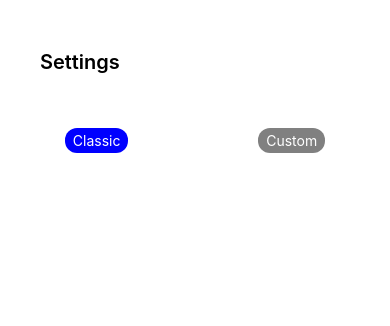
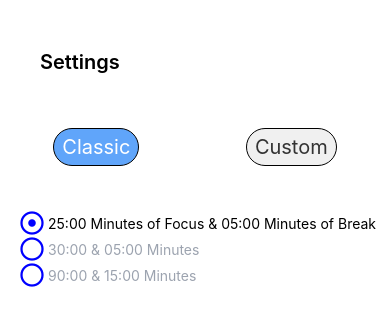
Before and after one commit to SorraimiRivas/to-modoro, a React Native app: screen /Timer in a window 390 px wide. Shown: the top 326 px of the page. Built offline with nearby package versions, Linux system fonts and the light colour scheme.

Commit message:
add: implemented radio button and time changes from settings

```diff
--- a/App.tsx
+++ b/App.tsx
@@ -1,8 +1,6 @@
 import { StatusBar } from "expo-status-bar";
 import { View } from "react-native";
 import TimerSettingsScreen from "./src/screens/timer/TimerSettingsScreen";
-
-const color = "#20B2AA";
 
 export default function App() {
   return (
--- /dev/null
+++ b/app.d.ts
@@ -0,0 +1 @@
+/// <reference types="nativewind/types" />
--- /dev/null
+++ b/src/components/common/buttons/RadioButton.tsx
@@ -0,0 +1,56 @@
+import { View, Text, TouchableOpacity } from "react-native";
+import React, { FC } from "react";
+import { FontAwesome5 } from "@expo/vector-icons";
+
+type Props = {
+  label: string;
+  onPress: () => void | null;
+  disabled: boolean;
+  status: string;
+  textColor?: string;
+};
+
+const RadioButton: FC<Props> = ({
+  label,
+  onPress,
+  disabled,
+  status,
+  textColor,
+}) => {
+  const labelColor: string | undefined = disabled
+    ? "text-gray-400"
+    : status == "checked"
+    ? textColor
+    : "text-gray-400";
+
+  return (
+    <View className="flex-row gap-1">
+      <View>
+        <TouchableOpacity
+          activeOpacity={disabled ? 1 : 0.5}
+          onPress={disabled ? () => {} : onPress}
+        >
+          {status == "checked" && (
+            <FontAwesome5
+              name="dot-circle"
+              size={24}
+              color={disabled ? "grey" : "blue"}
+            />
+          )}
+          {status == "unchecked" && (
+            <FontAwesome5
+              name="circle"
+              size={24}
+              color={disabled ? "grey" : "blue"}
+            />
+          )}
+        </TouchableOpacity>
+      </View>
+      <View className="justify-center">
+        <Text className={`${labelColor}`}>{label}</Text>
+      </View>
+    </View>
+  );
+};
+
+export default RadioButton;
--- a/src/components/common/chips/Chip.tsx
+++ b/src/components/common/chips/Chip.tsx
@@ -8,15 +8,16 @@ type Props = {
 };
 
 const Chip: FC<Props> = ({ label, onPress, isActive }) => {
+  const bgColor = isActive ? `bg-blue-400` : `bg-[#F0F0F0]`;
+  const textColor = isActive ? `text-white` : "text-[#333333]";
+  const borderColor = isActive ? `border-black` : "bg-[#BBBBBB]";
+
   return (
     <Pressable onPress={onPress}>
       <View
-        className="rounded-xl px-2 py-1 m-1 "
-        style={
-          isActive ? { backgroundColor: "blue" } : { backgroundColor: "gray" }
-        }
+        className={`${bgColor} ${borderColor} border rounded-full px-2 py-1 m-1 `}
       >
-        <Text className="text-white">{label}</Text>
+        <Text className={`${textColor} text-xl`}>{label}</Text>
       </View>
     </Pressable>
   );
--- /dev/null
+++ b/src/hooks/useSetTime.ts
@@ -0,0 +1,14 @@
+import { View, Text } from "react-native";
+import React, { useState } from "react";
+
+const FOCUS_TIME: number = 25 * 60 * 1000;
+const BREAK_TIME: number = 5 * 60 * 1000;
+
+const useSetTime = () => {
+  const [focusTime, setFocusTime] = useState<number>(FOCUS_TIME);
+  const [breakTime, setBreakTime] = useState<number>(BREAK_TIME);
+
+  return { focusTime, breakTime, setFocusTime, setBreakTime };
+};
+
+export default useSetTime;
--- a/src/screens/timer/TimerScreen.tsx
+++ b/src/screens/timer/TimerScreen.tsx
@@ -3,17 +3,20 @@ import React, { useEffect, useState } from "react";
 import TimerModeText from "../../components/TimerModeText";
 import TimerDisplay from "../../components/TimerDisplay";
 import PlayPauseButton from "../../components/common/buttons/PlayPauseButton";
+import useSetTime from "../../hooks/useSetTime";
 
 export type TimerMode = "Focus" | "Break";
 
-const FOCUS_TIME = 25 * 60 * 1000;
-const BREAK_TIME = 5 * 60 * 1000;
+const FOCUS_TIME = 60 * 1000;
+const BREAK_TIME = 60 * 1000;
 
 const HomeScreen = () => {
-  const [timer, setTimer] = useState<number>(FOCUS_TIME);
+  const [timer, setTimer] = useState<number>(25 * FOCUS_TIME);
   const [isTimeRunning, setIsTimeRunning] = useState<boolean>(false);
   const [timerMode, setTimerMode] = useState<TimerMode>("Focus");
   const [intervalId, setIntervalId] = useState<NodeJS.Timer | null>(null);
+
+  const { focusTime, breakTime } = useSetTime();
 
   const startTimer = () => {
     setIsTimeRunning(!isTimeRunning);
@@ -33,10 +36,10 @@ const HomeScreen = () => {
     if (timer === 0) {
       if (timerMode == "Focus") {
         setTimerMode("Break");
-        setTimer(BREAK_TIME);
+        setTimer(breakTime * BREAK_TIME);
       } else {
         setTimerMode("Focus");
-        setTimer(FOCUS_TIME);
+        setTimer(focusTime * FOCUS_TIME);
       }
       clearTimer();
     }
--- a/src/screens/timer/TimerSettingsScreen.tsx
+++ b/src/screens/timer/TimerSettingsScreen.tsx
@@ -1,16 +1,41 @@
 import { View, Text, TextInput, StyleSheet } from "react-native";
-import React from "react";
+import React, { useEffect } from "react";
 import Chip from "../../components/common/chips/Chip";
+import useSetTime from "../../hooks/useSetTime";
+import RadioButton from "../../components/common/buttons/RadioButton";
+
+type Status = "1" | "2" | "3";
 
 const TimerSettingsScreen = () => {
-  const [selectedMode, setSelectedMode] = React.useState<string>("Classic");
+  const [selectedMode, setSelectedMode] = React.useState<string>(
+    "Classic" || "Custom"
+  );
+  const [checked, setChecked] = React.useState<Status>("1");
+
+  const { setFocusTime, setBreakTime } = useSetTime();
+
+  useEffect(() => {
+    switch (checked) {
+      case "1":
+        setFocusTime(25);
+        setBreakTime(5);
+      case "2":
+        setFocusTime(30);
+        setBreakTime(5);
+      case "3":
+        setFocusTime(90);
+        setBreakTime(15);
+        break;
+      default:
+        break;
+    }
+  }, [checked]);
 
   return (
     <View className="container ">
       <Text className="text-black text-xl mx-10 my-12 font-semibold">
         Settings
       </Text>
-      <View>
       <View className="flex-row justify-around">
         <Chip
           label="Classic"
@@ -23,6 +48,25 @@ const TimerSettingsScreen = () => {
           isActive={selectedMode == "Custom" ? true : false}
         />
       </View>
+      <View className="mx-5 my-10">
+        <RadioButton
+          disabled={selectedMode == "Custom" ? true : false}
+          label="25:00 Minutes of Focus & 05:00 Minutes of Break"
+          status={checked == "1" ? "checked" : "unchecked"}
+          onPress={() => setChecked("1")}
+        />
+        <RadioButton
+          disabled={selectedMode == "Custom" ? true : false}
+          label="30:00 & 05:00 Minutes"
+          status={checked == "2" ? "checked" : "unchecked"}
+          onPress={() => setChecked("2")}
+        />
+        <RadioButton
+          disabled={selectedMode == "Custom" ? true : false}
+          label="90:00 & 15:00 Minutes"
+          status={checked == "3" ? "checked" : "unchecked"}
+          onPress={() => setChecked("3")}
+        />
       </View>
     </View>
   );
```
Also changed, not shown: 1 other file (tests, documents, lock files or other folders). Lines whose indentation alone changed are shown as unchanged.
